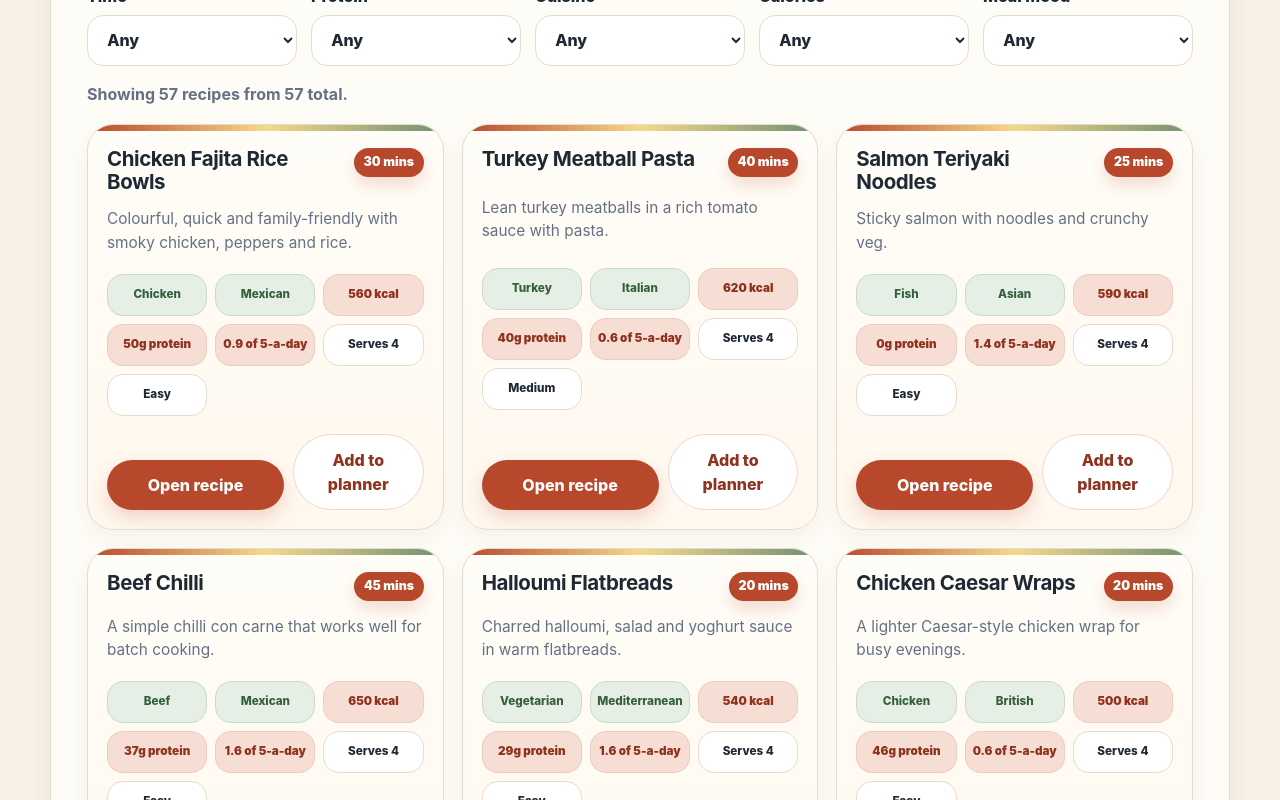
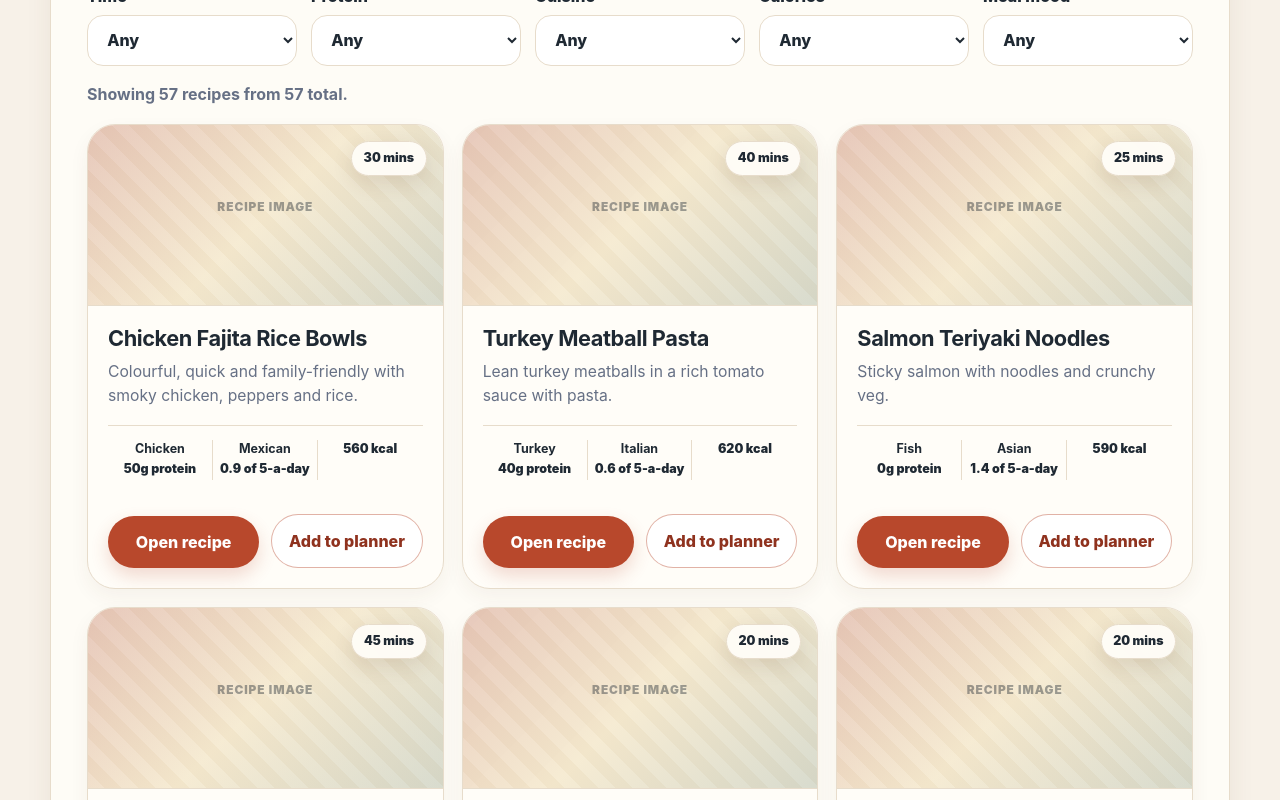
Before and after one commit to education-upgrade/Recipe-, a React (Vite) app: page / in a window 1280 px wide. Shown: the part 700-1500 px from the top of the page. Built offline with nearby package versions, Linux system fonts and the light colour scheme.

Commit message:
Match reference card layout with image placeholders

```diff
--- a/src/plannerExtras.css
+++ b/src/plannerExtras.css
@@ -115,92 +115,154 @@
 
 .recipe-card {
   position: relative;
-  gap: 14px;
   overflow: hidden;
-  background: linear-gradient(180deg, #fffdf8 0%, #fff8ee 100%);
+  gap: 0;
+  padding: 0;
+  background: #fffdf8;
+  border-radius: 28px;
 }
 
 .recipe-card::before {
   content: "";
+  display: block;
+  height: 180px;
+  width: 100%;
+  background:
+    linear-gradient(135deg, rgba(184, 72, 44, 0.24), rgba(246, 217, 139, 0.22), rgba(111, 143, 114, 0.22)),
+    repeating-linear-gradient(45deg, rgba(255,255,255,0.45) 0 12px, rgba(255,255,255,0.15) 12px 24px),
+    #efe5d6;
+  border-bottom: 1px solid var(--border);
+}
+
+.recipe-card::after {
+  content: "Recipe image";
   position: absolute;
-  inset: 0 0 auto 0;
-  height: 6px;
-  background: linear-gradient(90deg, var(--primary), var(--butter), var(--sage));
+  top: 74px;
+  left: 0;
+  right: 0;
+  text-align: center;
+  color: rgba(31, 41, 51, 0.42);
+  font-weight: 900;
+  letter-spacing: 0.08em;
+  text-transform: uppercase;
+  font-size: 0.74rem;
+}
+
+.recipe-card__header,
+.recipe-card > p,
+.recipe-card .tag-row,
+.recipe-card .button-row {
+  margin-left: 20px;
+  margin-right: 20px;
 }
 
 .recipe-card__header {
-  padding-top: 4px;
+  padding-top: 20px;
+  align-items: flex-start;
 }
 
 .recipe-card h3 {
-  max-width: 78%;
-  font-size: 1.28rem;
+  max-width: none;
+  font-size: 1.36rem;
   line-height: 1.12;
 }
 
 .recipe-card__header span {
-  background: var(--primary);
-  color: white;
-  box-shadow: 0 8px 16px rgba(184, 72, 44, 0.18);
+  position: absolute;
+  top: 16px;
+  right: 16px;
+  background: rgba(255, 253, 248, 0.94);
+  color: var(--text);
+  box-shadow: 0 8px 20px rgba(93, 58, 33, 0.12);
+  border: 1px solid var(--border);
+  padding: 0.45rem 0.72rem;
 }
 
 .recipe-card p {
-  margin: 0;
-  font-size: 0.96rem;
+  margin-top: 10px;
+  margin-bottom: 0;
+  font-size: 0.98rem;
 }
 
 .recipe-card .tag-row {
   display: grid;
   grid-template-columns: repeat(3, minmax(0, 1fr));
-  gap: 8px;
-  margin: 6px 0 0;
+  gap: 0;
+  margin-top: 18px;
+  padding-top: 14px;
+  border-top: 1px solid var(--border);
 }
 
 .recipe-card .tag-row span {
-  min-height: 42px;
+  min-height: auto;
   display: grid;
   place-items: center;
   text-align: center;
-  padding: 0.48rem 0.4rem;
-  border-radius: 16px;
-  background: white;
+  padding: 0.15rem 0.35rem;
+  border-radius: 0;
+  background: transparent;
   color: var(--text);
-  border: 1px solid var(--border);
-  font-size: 0.73rem;
-  line-height: 1.15;
+  border: 0;
+  border-right: 1px solid var(--border);
+  font-size: 0.78rem;
+  line-height: 1.2;
+  font-weight: 750;
 }
 
-.recipe-card .tag-row span:nth-child(1),
-.recipe-card .tag-row span:nth-child(2) {
-  background: var(--sage-soft);
-  color: var(--sage-dark);
-  border-color: #cadcc9;
+.recipe-card .tag-row span:nth-child(n) {
+  background: transparent;
+  color: var(--text);
+  border-color: var(--border);
+  font-weight: 750;
 }
 
 .recipe-card .tag-row span:nth-child(3),
 .recipe-card .tag-row span:nth-child(4),
 .recipe-card .tag-row span:nth-child(5) {
-  background: var(--primary-soft);
-  color: var(--primary-dark);
-  border-color: rgba(184, 72, 44, 0.12);
   font-weight: 900;
 }
 
+.recipe-card .tag-row span:nth-child(3)::first-line,
+.recipe-card .tag-row span:nth-child(4)::first-line,
+.recipe-card .tag-row span:nth-child(5)::first-line {
+  font-size: 1rem;
+}
+
+.recipe-card .tag-row span:nth-child(3n),
+.recipe-card .tag-row span:last-child {
+  border-right: 0;
+}
+
+.recipe-card .tag-row span:nth-child(n+6) {
+  display: none;
+}
+
 .recipe-card .button-row {
-  margin-top: 4px;
+  margin-top: 18px;
+  margin-bottom: 20px;
   display: grid;
-  grid-template-columns: 1.15fr 0.85fr;
-  gap: 9px;
+  grid-template-columns: 1fr 1fr;
+  gap: 12px;
 }
 
 .recipe-card .button-row button {
-  padding: 0.82rem 0.85rem;
+  padding: 0.88rem 0.85rem;
 }
 
 .recipe-card .button-row button.secondary {
   background: white;
   color: var(--primary-dark);
-  border-color: rgba(184, 72, 44, 0.22);
+  border: 1px solid rgba(184, 72, 44, 0.42);
+}
+
+.modal > .eyebrow {
+  display: none;
+}
+
+.modal__close {
+  position: sticky;
+  top: 0;
+  z-index: 2;
 }
 
 @media (max-width: 650px) {
@@ -209,8 +271,16 @@
     flex-direction: column;
   }
 
+  .recipe-card::before {
+    height: 155px;
+  }
+
+  .recipe-card::after {
+    top: 62px;
+  }
+
   .recipe-card .tag-row {
-    grid-template-columns: repeat(2, minmax(0, 1fr));
+    grid-template-columns: repeat(3, minmax(0, 1fr));
   }
 
   .recipe-card .button-row {
```
